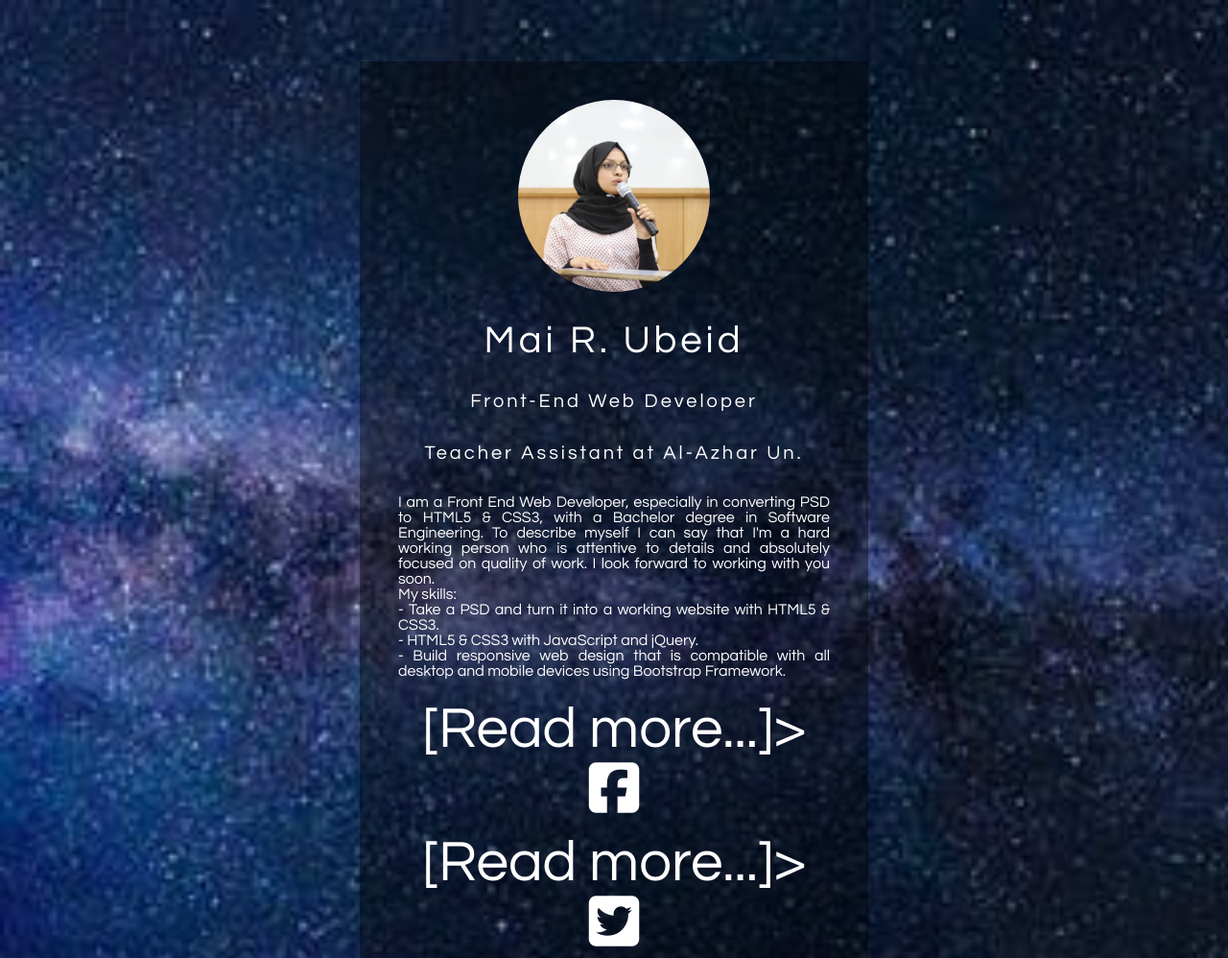
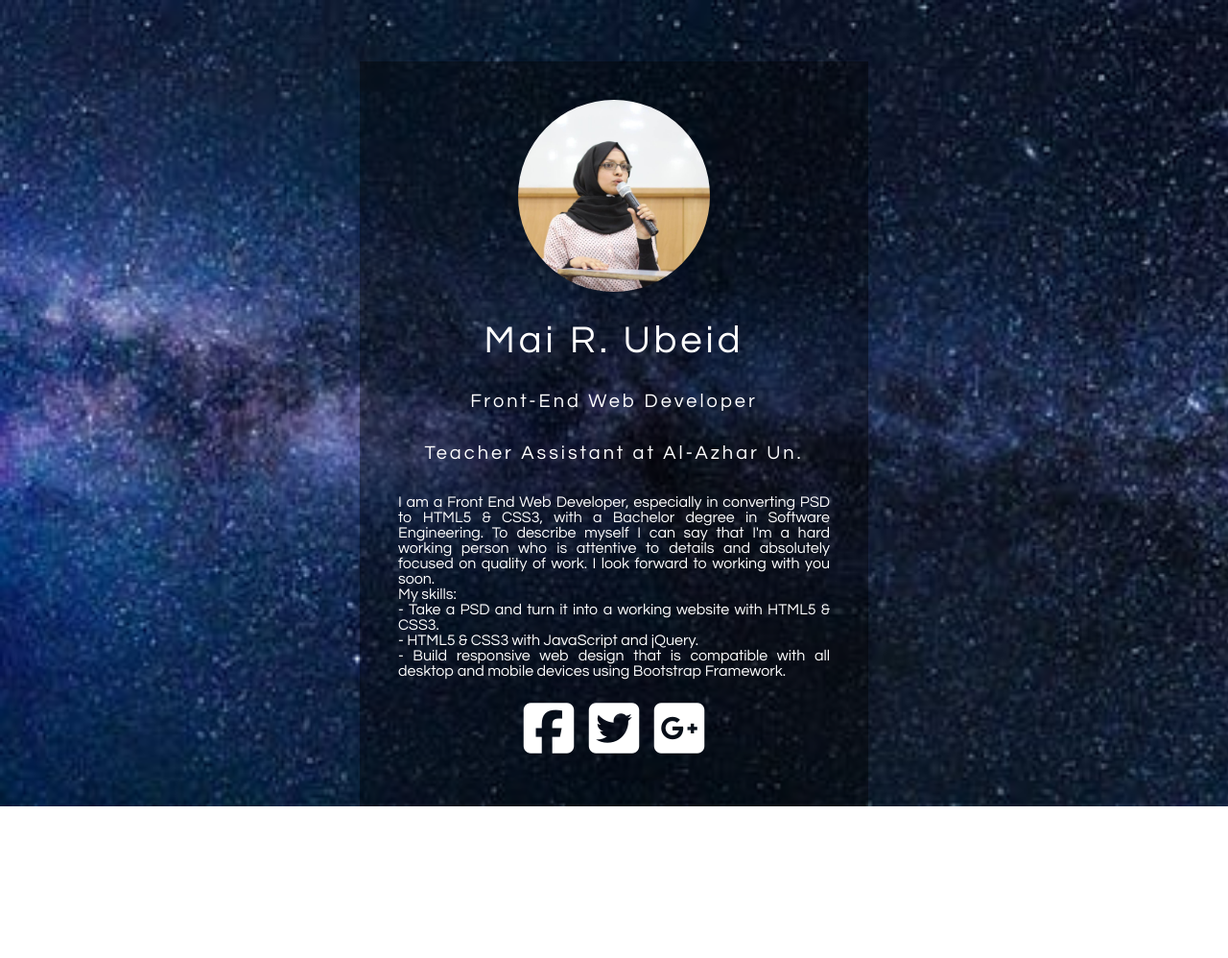
Before and after one commit to MaiUbeid/MaiUbeid.github.io, a plain HTML site: page index.html in a window 1280 px wide. Shown: the top 998 px of the page at 96% size. After the commit the page ends 840 px from the top, so only its background shows below. Drawn offline with Linux system fonts and the light colour scheme.

Commit message:
Update index.html

```diff
--- a/index.html
+++ b/index.html
@@ -19,9 +19,9 @@
             - HTML5 & CSS3 with JavaScript and jQuery. <br>
             - Build responsive web design that is compatible with all desktop and mobile devices using Bootstrap Framework.</p>
             <ul>
-                <li><a href="https://www.facebook.com/MaiUbeid"  aria-label="Read more about Seminole tax hike">[Read more...]><i class="fa fa-facebook-square" aria-hidden="true"></i></a></li>
-                <li><a href="https://twitter.com/MaiUbeid"  aria-label="Read more about Seminole tax hike">[Read more...]><i class="fa fa-twitter-square" aria-hidden="true"></i></a></li>
-                <li><a href="http://plus.google.com/MaiUbeid"  aria-label="Read more about Seminole tax hike">[Read more...]><i class="fa fa-google-plus-square" aria-hidden="true"></i></a></li>
+                <li><a href="https://www.facebook.com/MaiUbeid"  aria-label="Read more about Seminole tax hike"><i class="fa fa-facebook-square" aria-hidden="true"></i></a></li>
+                <li><a href="https://twitter.com/MaiUbeid"  aria-label="Read more about Seminole tax hike"><i class="fa fa-twitter-square" aria-hidden="true"></i></a></li>
+                <li><a href="http://plus.google.com/MaiUbeid"  aria-label="Read more about Seminole tax hike"><i class="fa fa-google-plus-square" aria-hidden="true"></i></a></li>
             </ul>
             </section>
         </div>
```
